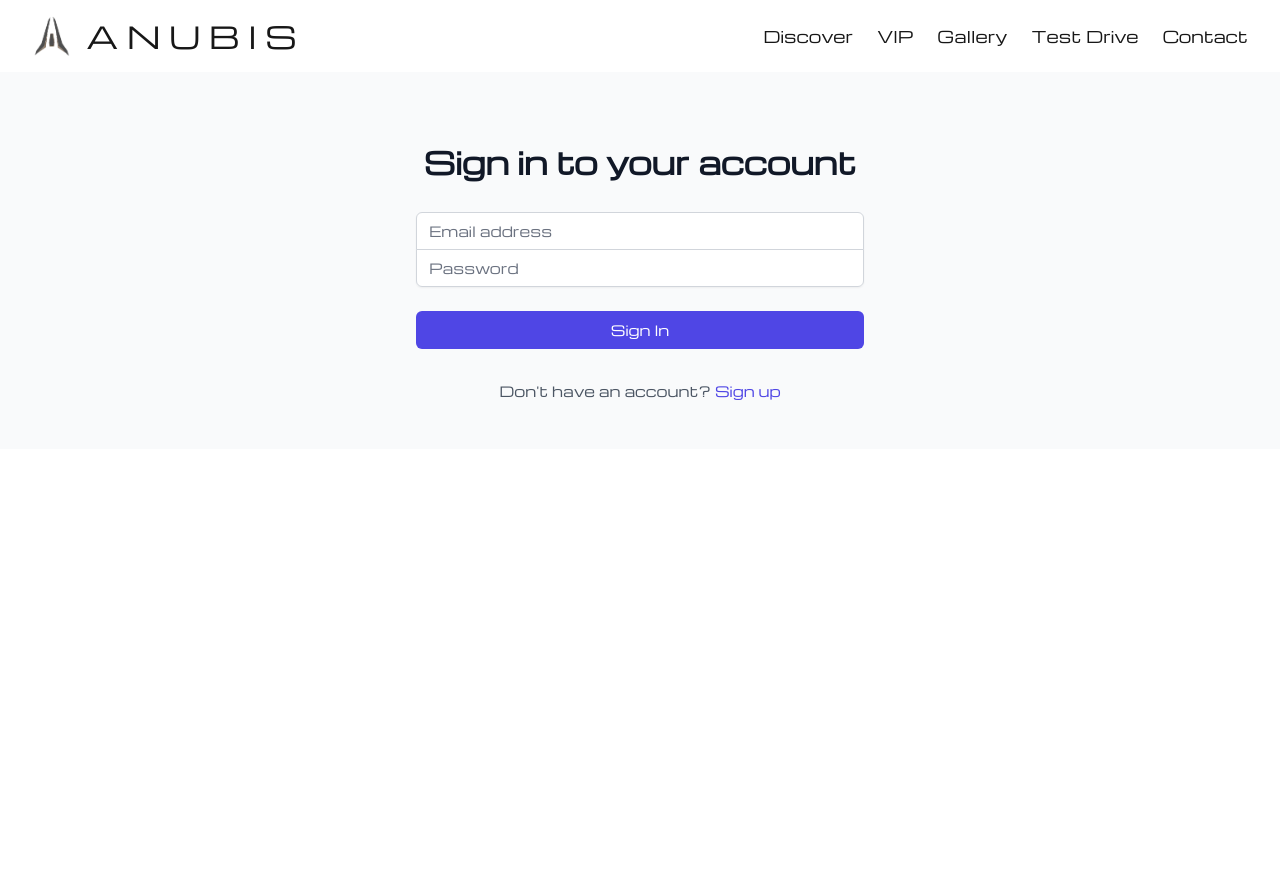
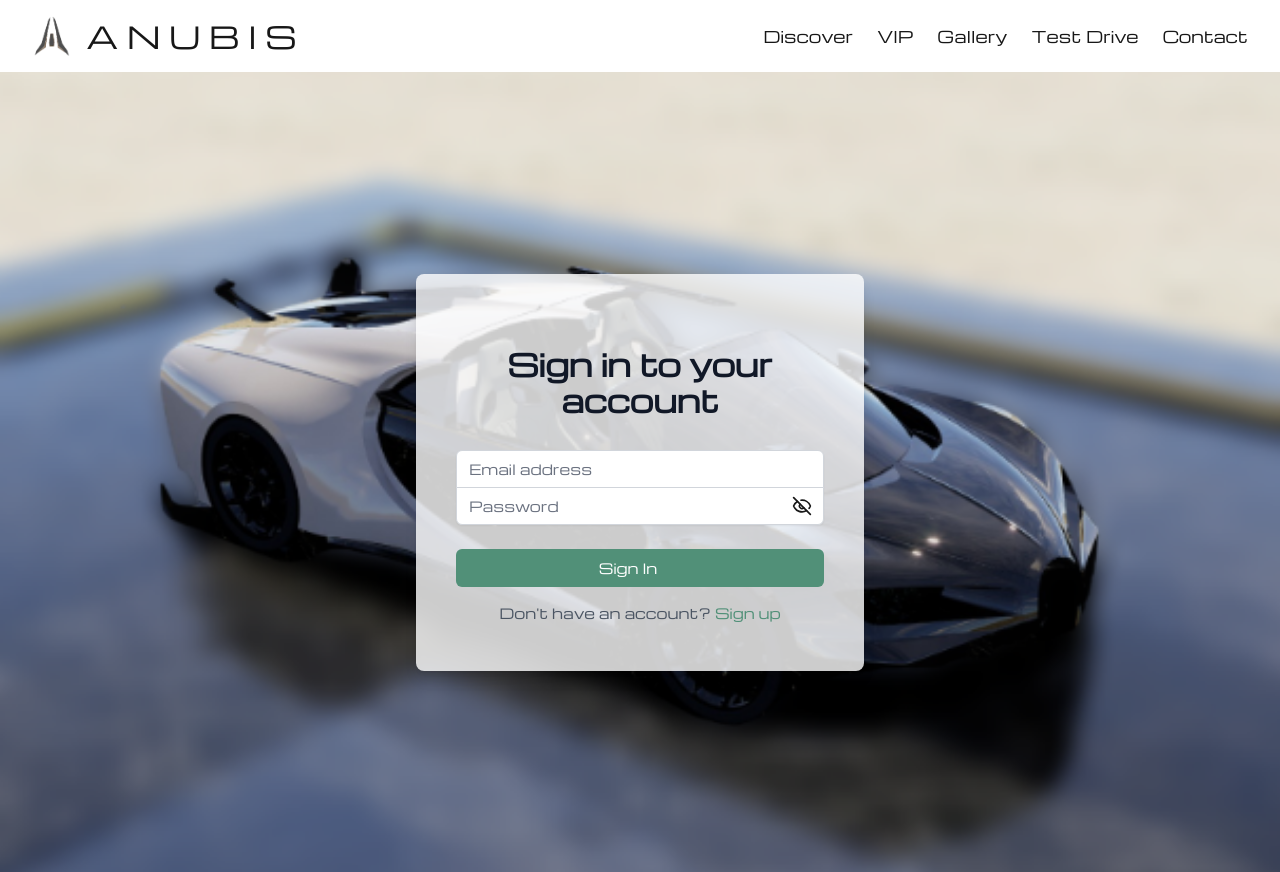
Before and after one commit to laausic/hci, a Next.js app in the folder anubisApp/: page /vip/signin in a window 1280 px wide. Before the commit the page ends 800 px from the top, so only its background shows below. Built offline with nearby package versions, Linux system fonts and the light colour scheme.

Commit message:
Added show/hide password and adjusted footer page

```diff
--- a/anubisApp/src/app/components/footer.jsx
+++ b/anubisApp/src/app/components/footer.jsx
@@ -17,13 +17,13 @@ export default function Footer(){
         <div className="flex flex-wrap justify-between items-start">
 
           <div className="sm:w-1/4 mb-6 sm:mb-0 flex flex-col max-sm:flex max-sm:flex-row items-center justify-center text-center">
-            <img src={'/img/logo.png'} alt="Logo" className="w-20" />
-            <p className="font-michroma mt-5 text-black sm:hidden">A N U B I S</p>
+            <img src={'/img/logo.png'} alt="Logo" className="w-10"/>
+            <p className="font-michroma ml-4 text-center text-black sm:hidden">A N U B I S</p>
             <p className="text-center mt-2 text-xl text-gray-500 max-sm:hidden">"Chase The Waves"</p>
           </div>
 
         {/* Quick Links */}
-        <div className="w-full sm:w-1/4 mb-6 sm:mb-0">
+        <div className="w-full sm:w-1/4 mt-6 mb-6 sm:mb-0 max-sm:text-sm">
         <h3 className="text-xl font-semibold mb-4 cursor-pointer sm:cursor-default"
             onClick={() => toggleQuickLinksMenu()}>Quick Links
         <span className="sm:hidden ml-2">{isQuickLinksOpen ? "▲" : "▼"}</span>
--- a/anubisApp/src/app/components/navigation.tsx
+++ b/anubisApp/src/app/components/navigation.tsx
@@ -10,7 +10,8 @@ import {
 import "@fontsource/michroma";
 import "@fontsource/poppins";
 import { supabase } from "@/lib/auth-client";
-import NotFound from "../not-found";
+import { LogOut } from "lucide-react"; // Import the logout icon
+
 
 type Page = {
   title: string;
@@ -132,7 +133,9 @@ export function Navigation() {
           <li key="private" className="py-2">
             <Link
               href="/vip/private"
-              className="block hover:text-[#519078]"
+              className= {`block ${
+                pathname === "/vip/private" ? "font-extrabold text-[#519078]" : ""
+              }`}
               onClick={() => setMenuOpen(false)}
             >
               Ambassador
@@ -152,9 +155,9 @@ export function Navigation() {
               <Link
                 href="../"
                 onClick={handleSignOut}
-                className="block text-red-600 hover:text-red-800"
+                className="block"
               >
-                SO
+              <LogOut className="w-5 h-5" /> {/* Icon here */}
               </Link>
             </li>
           )
--- a/anubisApp/src/app/contact/page.tsx
+++ b/anubisApp/src/app/contact/page.tsx
@@ -10,7 +10,7 @@ export default function ContactPage() {
     <div className="flex flex-col md:flex-row justify-between items-start p-5 max-w-6xl mx-auto">
             <div className="flex-1 mr-5 flex flex-col">
                 <h1 className="text-5xl font-thin mb-6 mt-5">CONTACT</h1>
-                <div className="w-32 h-1.5 bg-[#519078] mb-16"></div>
+                <div className="w-32 h-1.5 bg-[#519078] mb-8"></div>
                 <p className="text-2xl max-w-sm mb-10">
                 Have questions or need assistance?
                 Fill out the form, and our team will get back to you shortly.</p>
--- a/anubisApp/src/app/vip/page.tsx
+++ b/anubisApp/src/app/vip/page.tsx
@@ -3,6 +3,7 @@
 import { useState, useEffect } from "react";
 import { authClient } from "@/lib/auth-client";
 import { useRouter } from "next/navigation";
+import { EyeOff, Eye } from "lucide-react";
 
 
 export default function SignUp() {
@@ -10,6 +11,8 @@ export default function SignUp() {
   const [password, setPassword] = useState("");
   const [name, setName] = useState("");
   const [loading, setLoading] = useState(false);
+  const [showPassword, setShowPassword] = useState(false);
+
 
   const router = useRouter();
 
@@ -86,21 +89,28 @@ export default function SignUp() {
                 onChange={(e) => setEmail(e.target.value)}
               />
             </div>
-            <div>
+            <div className="relative">
               <label htmlFor="password" className="sr-only">
                 Password
               </label>
               <input
                 id="password"
                 name="password"
-                type="password"
+                type={showPassword ? 'text' : 'password'}
                 autoComplete="current-password"
                 required
-                className="appearance-none rounded-none relative block w-full px-3 py-2 border border-gray-300 placeholder-gray-500 text-gray-900 rounded-b-md focus:outline-none focus:z-10 sm:text-sm"
+                className="appearance-none rounded-none relative block w-full px-3 py-2 pr-12 border border-gray-300 placeholder-gray-500 text-gray-900 rounded-b-md focus:outline-none  sm:text-sm"
                 placeholder="Password"
                 value={password}
                 onChange={(e) => setPassword(e.target.value)}
               />
+              <button
+                type="button"
+                onClick={() => setShowPassword(!showPassword)}
+                className="absolute inset-y-0 right-0 px-3 py-2 flex items-center"
+              >
+                {showPassword ? <Eye className="w-5 h-5"/> : <EyeOff className="w-5 h-5"/>}
+              </button>
             </div>
           </div>
 
@@ -108,7 +118,7 @@ export default function SignUp() {
             <button
               type="submit"
               disabled={loading}
-              className="group relative w-full flex justify-center py-2 px-4 border border-transparent text-sm font-medium rounded-md text-white bg-[#519078] hover:bg-[#608078] focus:outline-none focus:ring-2 focus:ring-offset-2 focus:ring-indigo-500"
+              className="group relative w-full flex justify-center py-2 px-4 pr-10 border border-transparent text-sm font-medium rounded-md text-white bg-[#519078] hover:bg-[#608078] focus:outline-none focus:ring-2 focus:ring-offset-2"
             >
               {loading ? (
                 <svg
@@ -140,7 +150,7 @@ export default function SignUp() {
 
         <p className="mt-4 text-center text-sm text-gray-600">
         Already have an account?{" "}
-        <a href="/vip/signin" className="font-medium text-[#519078] hover:text-[#608078]">
+        <a href="/vip/signin" className="font-medium text-[#519078] hover:text-[#2b503d]">
           Sign in
         </a>
       </p>
--- a/anubisApp/src/app/vip/signin/page.tsx
+++ b/anubisApp/src/app/vip/signin/page.tsx
@@ -3,12 +3,13 @@
 import { useState } from "react";
 import { authClient } from "@/lib/auth-client";
 import { useRouter } from "next/navigation";
-
+import { Eye, EyeOff } from "lucide-react";
 
 export default function SignIn() {
   const [email, setEmail] = useState("");
   const [password, setPassword] = useState("");
   const [loading, setLoading] = useState(false);
+  const [showPassword, setShowPassword] = useState(false);
 
   const router = useRouter();
 
@@ -38,8 +39,8 @@ export default function SignIn() {
   };
 
   return (
-    <div className="flex flex-1 items-center justify-center bg-gray-50 py-12 px-4 sm:px-6 lg:px-8">
-      <div className="max-w-md w-full space-y-8">
+    <div className="w-full h-screen bg-cover bg-center bg-no-repeat flex items-center justify-center" style={{ backgroundImage: "url('/img/contact-background.png')"}}>
+    <div className="py-12 px-8 sm:px-10 bg-white/80 rounded-lg shadow-lg max-w-md">
         <div>
           <h2 className="mt-6 text-center text-3xl font-extrabold text-gray-900">
             Sign in to your account
@@ -63,29 +64,36 @@ export default function SignIn() {
                 onChange={(e) => setEmail(e.target.value)}
               />
             </div>
-            <div>
+            <div className="relative">
               <label htmlFor="password" className="sr-only">
                 Password
               </label>
               <input
                 id="password"
                 name="password"
-                type="password"
+                type={showPassword ? 'text' : 'password'}
                 autoComplete="current-password"
                 required
-                className="appearance-none rounded-none relative block w-full px-3 py-2 border border-gray-300 placeholder-gray-500 text-gray-900 rounded-b-md focus:outline-none focus:ring-indigo-500 focus:border-indigo-500 focus:z-10 sm:text-sm"
+                className="appearance-none rounded-none relative block w-full px-3 py-2 border border-gray-300 placeholder-gray-500 text-gray-900 rounded-b-md focus:outline-none sm:text-sm"
                 placeholder="Password"
                 value={password}
                 onChange={(e) => setPassword(e.target.value)}
               />
+               <button
+                type="button"
+                onClick={() => setShowPassword(!showPassword)}
+                className="absolute inset-y-0 right-0 px-3 py-2 flex items-center"
+              >
+                {showPassword ? <Eye className="w-5 h-5"/> : <EyeOff className="w-5 h-5"/>}
+              </button>
             </div>
           </div>
 
           <div>
-            <button
+          <button
               type="submit"
               disabled={loading}
-              className="group relative w-full flex justify-center py-2 px-4 border border-transparent text-sm font-medium rounded-md text-white bg-indigo-600 hover:bg-indigo-700 focus:outline-none focus:ring-2 focus:ring-offset-2 focus:ring-indigo-500"
+              className="group relative w-full flex justify-center py-2 px-4 pr-10 border border-transparent text-sm font-medium rounded-md text-white bg-[#519078] hover:bg-[#608078] focus:outline-none focus:ring-2 focus:ring-offset-2 focus:ring-indigo-500"
             >
               {loading ? (
                 <svg
@@ -117,7 +125,7 @@ export default function SignIn() {
 
       <p className="mt-4 text-center text-sm text-gray-600">
         Don't have an account?{" "}
-        <a href="/vip" className="font-medium text-indigo-600 hover:text-indigo-500">
+        <a href="/vip" className="font-medium text-[#519078] hover:text-[#2b503d]">
           Sign up
         </a>
       </p>
```
